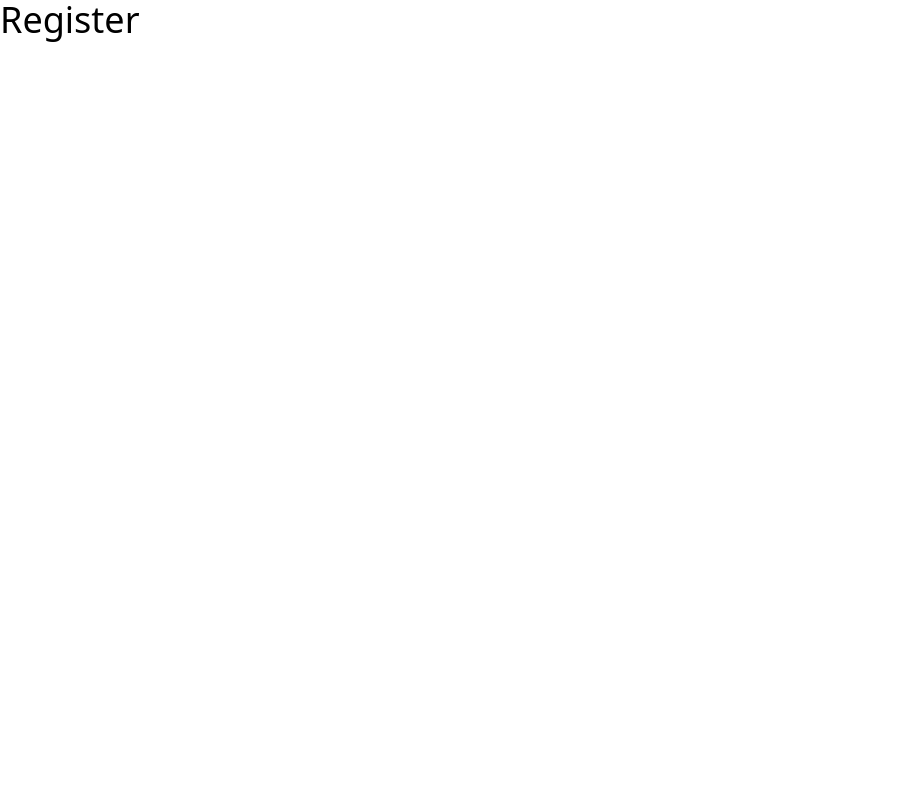
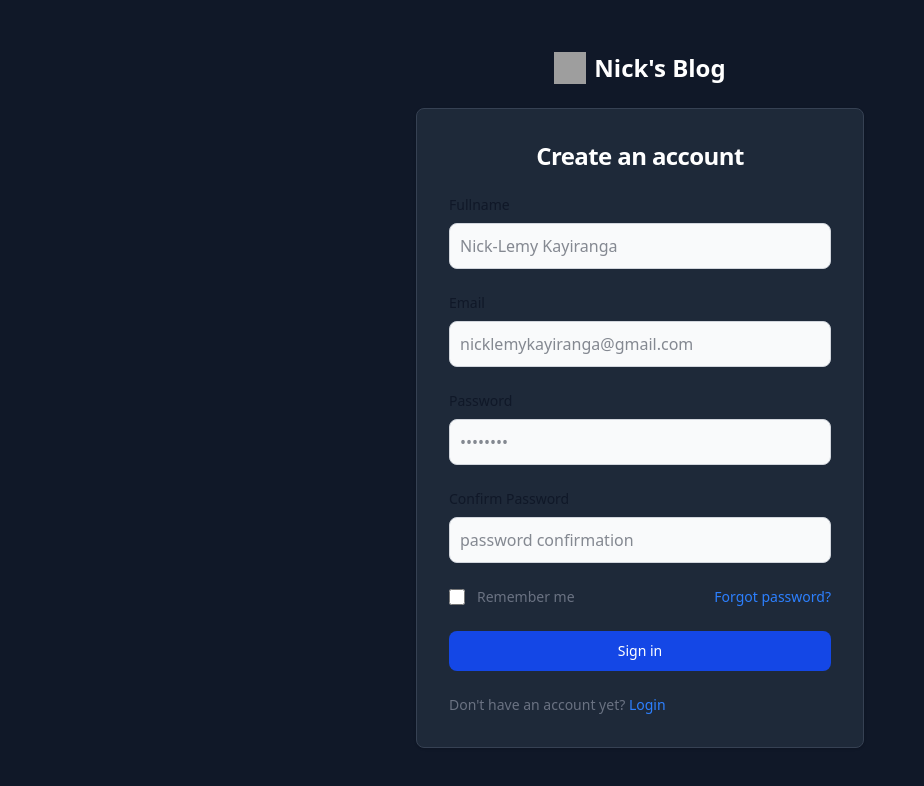
Before and after one commit to Nick-Lemy/personal-blog-app, a React (Vite) app in the folder frontend/: page /register in a window 1280 px wide. Shown: the top 786 px of the page, without its empty margins (0-924 px from the left). Built offline with nearby package versions, Linux system fonts and the light colour scheme; grey boxes are pictures that could not be loaded.

Commit message:
login and registration feature implemented

```diff
--- a/frontend/src/componets/Input.jsx
+++ b/frontend/src/componets/Input.jsx
@@ -1,10 +1,10 @@
 import React from 'react'
 
-function Input({title, id, placeholder, setInput}) {
+function Input({title, id, placeholder, setInput, autoComplete=true}) {
     return (
         <div>
-            <label for={id} className="block mb-2 text-sm font-medium text-gray-900 dark:text-white">{title}</label>
-            <input onChange={(e)=>setInput(e.target.value)} type={id} name={id} id={id} className="bg-gray-50 border border-gray-300 text-gray-900 rounded-lg focus:ring-blue-600 focus:border-blue-600 block w-full p-2.5 dark:bg-gray-700 dark:border-gray-600 dark:placeholder-gray-400 dark:text-white dark:focus:ring-blue-500 dark:focus:border-blue-500" placeholder={placeholder} required="" />
+            <label htmlFor={id} className="block mb-2 text-sm font-medium text-gray-900 dark:text-white">{title}</label>
+            <input autoComplete={autoComplete} onChange={(e)=>setInput(e.target.value)} type={id} id={id} name={id} className="bg-gray-50 border border-gray-300 text-gray-900 rounded-lg focus:ring-blue-600 focus:border-blue-600 block w-full p-2.5 dark:bg-gray-700 dark:border-gray-600 dark:placeholder-gray-400 dark:text-white dark:focus:ring-blue-500 dark:focus:border-blue-500" placeholder={placeholder} required="" />
         </div>
     )
 }
--- /dev/null
+++ b/frontend/src/componets/Toast.jsx
@@ -0,0 +1,38 @@
+import React from "react";
+
+export function Toast({ sucess, title }) {
+    return (
+        <div id="toat" className="hidden flex absolute mt-5 mr-5 right-0 items-center w-full max-w-xs p-4 mb-4 text-gray-500 bg-white rounded-lg shadow-sm dark:text-gray-400 dark:bg-gray-800" role="alert">
+            {
+                sucess ? (
+                    <div className="inline-flex items-center justify-center shrink-0 w-8 h-8 text-green-500 bg-green-100 rounded-lg dark:bg-green-800 dark:text-green-200">
+                        <svg className="w-5 h-5" aria-hidden="true" xmlns="http://www.w3.org/2000/svg" fill="currentColor" viewBox="0 0 20 20">
+                            <path d="M10 .5a9.5 9.5 0 1 0 9.5 9.5A9.51 9.51 0 0 0 10 .5Zm3.707 8.207-4 4a1 1 0 0 1-1.414 0l-2-2a1 1 0 0 1 1.414-1.414L9 10.586l3.293-3.293a1 1 0 0 1 1.414 1.414Z" />
+                        </svg>
+                        <span className="sr-only">Check icon</span>
+                    </div>
+                ) : (
+                    <div class="inline-flex items-center justify-center shrink-0 w-8 h-8 text-red-500 bg-red-100 rounded-lg dark:bg-red-800 dark:text-red-200">
+                        <svg class="w-5 h-5" aria-hidden="true" xmlns="http://www.w3.org/2000/svg" fill="currentColor" viewBox="0 0 20 20">
+                            <path d="M10 .5a9.5 9.5 0 1 0 9.5 9.5A9.51 9.51 0 0 0 10 .5Zm3.707 11.793a1 1 0 1 1-1.414 1.414L10 11.414l-2.293 2.293a1 1 0 0 1-1.414-1.414L8.586 10 6.293 7.707a1 1 0 0 1 1.414-1.414L10 8.586l2.293-2.293a1 1 0 0 1 1.414 1.414L11.414 10l2.293 2.293Z" />
+                        </svg>
+                        <span class="sr-only">Error icon</span>
+                    </div>
+                )
+            }
+            <div className="ms-3 text-sm font-normal">{title}</div>
+            <button onClick={() => {
+                const toat = document.getElementById('toat')
+                    toat.classList.add('hidden')
+                    toat.classList.remove('flex')
+            }
+            }
+                type="button" className="ms-auto -mx-1.5 -my-1.5 bg-white text-gray-400 hover:text-gray-900 rounded-lg focus:ring-2 focus:ring-gray-300 p-1.5 hover:bg-gray-100 inline-flex items-center justify-center h-8 w-8 dark:text-gray-500 dark:hover:text-white dark:bg-gray-800 dark:hover:bg-gray-700" data-dismiss-target="#toast-success" aria-label="Close">
+                <span className="sr-only">Close</span>
+                <svg className="w-3 h-3" aria-hidden="true" xmlns="http://www.w3.org/2000/svg" fill="none" viewBox="0 0 14 14">
+                    <path stroke="currentColor" strokeLinecap="round" strokeLinejoin="round" strokeWidth="2" d="m1 1 6 6m0 0 6 6M7 7l6-6M7 7l-6 6" />
+                </svg>
+            </button>
+        </div>
+    );
+}
--- a/frontend/src/pages/Login.jsx
+++ b/frontend/src/pages/Login.jsx
@@ -1,27 +1,44 @@
 import React from 'react'
-import { Link } from 'react-router-dom'
+import { Link, Navigate, useNavigate } from 'react-router-dom'
 import Input from '../componets/Input'
 import { useState } from 'react'
+import { Toast } from '../componets/Toast'
 
 function Login() {
     const [email, setEmail] = useState('')
     const [password, setPassword] = useState('')
-    const BASE_URL = import.meta.env.BASE_URL
+    const [toastMessage, setToastMessage] = useState('Loading...')
+
+    const navigate = useNavigate()
+    const BASE_URL = 'http://localhost:3000'
+
     const option = {
         method: "POST",
-        headers:{
+        headers: {
             "Content-Type": 'application/json'
         },
-        body: {
-            email, password
+        body: JSON.stringify({
+            email,
+            password
+        })
+    }
+    const userLogin = async () => {
+        const response = await fetch(`${BASE_URL}/user/login`, option)
+        if (!response.ok) {
+            setToastMessage('User Not Found!')
+            return;
         }
-    }
-    const userLogin =   async () => {
-        const response = await fetch('https://', )
+        const data = await response.json()
+        console.log(data)
+        setToastMessage('User Found!')
+        setInterval(() =>
+            navigate('/')
+        , 1000)
     }
 
     return (
         <section className="h-screen bg-gray-900">
+            <Toast title={toastMessage} sucess={toastMessage.includes('Not') ? false : true} />
             <div className="flex flex-col items-center self-center justify-center px-6 py-8 mx-auto h-screen lg:py-0">
                 <Link to="/" className="flex items-center mb-6 text-2xl font-semibold text-white">
                     <img className="w-8 h-8 mr-2" src="https://flowbite.s3.amazonaws.com/blocks/marketing-ui/logo.svg" alt="logo" />
@@ -30,27 +47,35 @@ function Login() {
                 <div className="w-full rounded-lg shadow border md:mt-0 sm:max-w-md xl:p-0 bg-gray-800 border-gray-700">
                     <div className="p-6 space-y-4 md:space-y-6 sm:p-8">
                         <h1 className="text-xl font-bold  text-center leading-tight tracking-tight md:text-2xl text-white">
-                            Sign in to your account
+                            Login to your account
                         </h1>
                         <form className="space-y-4 md:space-y-6" action="#">
-                            <Input title={'Your email'} id={'email'} placeholder={'nicklemykayiranga@gmail.com'} setInput={setEmail}/>
-                            <Input title={'Password'} id={'password'} placeholder={'••••••••'} setInput={setPassword}/>
+                            <Input title={'Your email'} id={'email'} placeholder={'nicklemykayiranga@gmail.com'} setInput={setEmail} />
+                            <Input title={'Password'} id={'password'} placeholder={'••••••••'} setInput={setPassword} />
                             <div className="flex items-center justify-between">
                                 <div className="flex items-start">
                                     <div className="flex items-center h-5">
                                         <input id="remember" aria-describedby="remember" type="checkbox" className="w-4 h-4 border border-gray-300 rounded bg-gray-50 focus:ring-3 focus:ring-blue-300 dark:bg-gray-700 dark:border-gray-600 dark:focus:ring-blue-600 dark:ring-offset-gray-800" required="" />
                                     </div>
                                     <div className="ml-3 text-sm">
-                                        <label for="remember" className="text-gray-500 dark:text-gray-300">Remember me</label>
+                                        <label htmlFor="remember" className="text-gray-500 dark:text-gray-300">Remember me</label>
                                     </div>
                                 </div>
                                 <a href="#" className="text-sm font-medium  hover:underline text-blue-500">Forgot password?</a>
                             </div>
-                            <button onClick={()=>{console.log(email, password)}} type="submit" className="w-full text-white bg-blue-700 hover:bg-blue-800 focus:ring-4 focus:outline-none focus:ring-blue-400 font-medium rounded-lg text-sm px-5 py-2.5 text-center dark:bg-blue-700 dark:hover:bg-blue-800 dark:focus:ring-blue-800">
+                            <button onClick={(e) => {
+                                e.preventDefault()
+                                userLogin()
+                                const toat = document.getElementById('toat')
+                                if (toat.className.includes('hidden')) {
+                                    toat.classList.add('flex')
+                                    toat.classList.remove('hidden')
+                                }
+                            }} type="submit" className="w-full text-white bg-blue-700 hover:bg-blue-800 focus:ring-4 focus:outline-none focus:ring-blue-400 font-medium rounded-lg text-sm px-5 py-2.5 text-center dark:bg-blue-700 dark:hover:bg-blue-800 dark:focus:ring-blue-800">
                                 Sign in
                             </button>
                             <p className="text-sm font-light text-gray-500 dark:text-gray-400">
-                                Don't have an account yet? <a href="#" className="font-medium text-blue-500 hover:underline ">Sign up</a>
+                                Don't have an account yet? <Link to="/register" className="font-medium text-blue-500 hover:underline ">Register</Link>
                             </p>
                         </form>
                     </div>
--- a/frontend/src/pages/Register.jsx
+++ b/frontend/src/pages/Register.jsx
@@ -1,8 +1,97 @@
 import React from 'react'
+import { Link, Navigate, useNavigate } from 'react-router-dom'
+import Input from '../componets/Input'
+import { useState } from 'react'
+import { Toast } from '../componets/Toast'
 
 function Register() {
+  const [fullname, setFullname] = useState('')
+  const [email, setEmail] = useState('')
+  const [confirmPassword, setConfirmPassword] = useState('')
+  const [password, setPassword] = useState('')
+
+  const [toastMessage, setToastMessage] = useState('Loading...')
+
+  const navigate = useNavigate()
+  const BASE_URL = 'http://localhost:3000'
+
+  const option = {
+    method: "POST",
+    headers: {
+      "Content-Type": 'application/json'
+    },
+    body: JSON.stringify({
+      fullname,
+      email,
+      password
+    })
+  }
+  const userRegistration = async () => {
+    if(password !== confirmPassword) {
+      setToastMessage('Password Confirmation Failed!')
+      return;
+    }
+    const response = await fetch(`${BASE_URL}/user/register`, option)
+    if (!response.ok) {
+      setToastMessage('User Registration Failed!')
+      return;
+    }
+    const data = await response.json()
+    console.log(data)
+    setToastMessage('User Registratred Successfully!')
+    setInterval(() =>
+      navigate('/')
+      , 1000)
+  }
+
   return (
-    <div className='text-4xl'>Register</div>
+    <section className="h-screen bg-gray-900">
+      <Toast title={toastMessage} sucess={!toastMessage.includes('Failed') ? true : false} />
+      <div className="flex flex-col items-center self-center justify-center px-6 py-8 mx-auto h-screen lg:py-0">
+        <Link to="/" className="flex items-center mb-6 text-2xl font-semibold text-white">
+          <img className="w-8 h-8 mr-2" src="https://flowbite.s3.amazonaws.com/blocks/marketing-ui/logo.svg" alt="logo" />
+          Nick's Blog
+        </Link>
+        <div className="w-full rounded-lg shadow border md:mt-0 sm:max-w-md xl:p-0 bg-gray-800 border-gray-700">
+          <div className="p-6 space-y-4 md:space-y-6 sm:p-8">
+            <h1 className="text-xl font-bold  text-center leading-tight tracking-tight md:text-2xl text-white">
+              Create an account
+            </h1>
+            <form className="space-y-4 md:space-y-6" action="#">
+              <Input autoComplete={false} title={'Fullname'} id={'fullname'} placeholder={'Nick-Lemy Kayiranga'} setInput={setFullname} />
+              <Input title={'Email'} id={'email'} placeholder={'nicklemykayiranga@gmail.com'} setInput={setEmail} />
+              <Input title={'Password'} id={'password'} placeholder={'••••••••'} setInput={setPassword} />
+              <Input autoComplete={'new-password'} title={'Confirm Password'} id={'password'} placeholder={'password confirmation'} setInput={setConfirmPassword} />
+              <div className="flex items-center justify-between">
+                <div className="flex items-start">
+                  <div className="flex items-center h-5">
+                    <input id="remember" aria-describedby="remember" type="checkbox" className="w-4 h-4 border border-gray-300 rounded bg-gray-50 focus:ring-3 focus:ring-blue-300 dark:bg-gray-700 dark:border-gray-600 dark:focus:ring-blue-600 dark:ring-offset-gray-800" required="" />
+                  </div>
+                  <div className="ml-3 text-sm">
+                    <label htmlFor="remember" className="text-gray-500 dark:text-gray-300">Remember me</label>
+                  </div>
+                </div>
+                <a href="#" className="text-sm font-medium  hover:underline text-blue-500">Forgot password?</a>
+              </div>
+              <button onClick={(e) => {
+                e.preventDefault()
+                userRegistration()
+                const toat = document.getElementById('toat')
+                if (toat.className.includes('hidden')) {
+                  toat.classList.add('flex')
+                  toat.classList.remove('hidden')
+                }
+              }} type="submit" className="w-full text-white bg-blue-700 hover:bg-blue-800 focus:ring-4 focus:outline-none focus:ring-blue-400 font-medium rounded-lg text-sm px-5 py-2.5 text-center dark:bg-blue-700 dark:hover:bg-blue-800 dark:focus:ring-blue-800">
+                Sign in
+              </button>
+              <p className="text-sm font-light text-gray-500 dark:text-gray-400">
+                Don't have an account yet? <Link to="/login" className="font-medium text-blue-500 hover:underline ">Login</Link>
+              </p>
+            </form>
+          </div>
+        </div>
+      </div>
+    </section>
   )
 }
 
```
Also changed, not shown: 1 other file (tests, documents, lock files or other folders).
